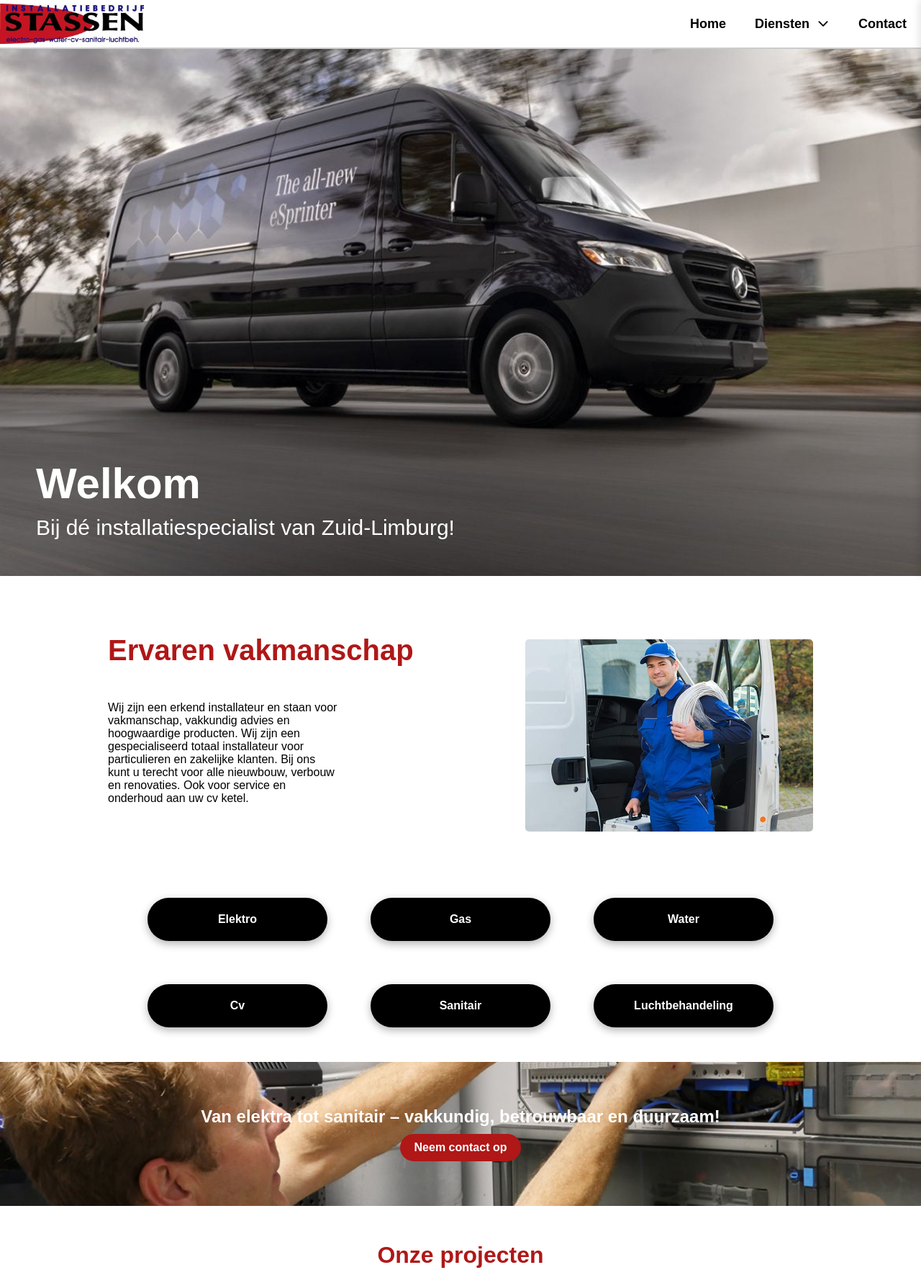
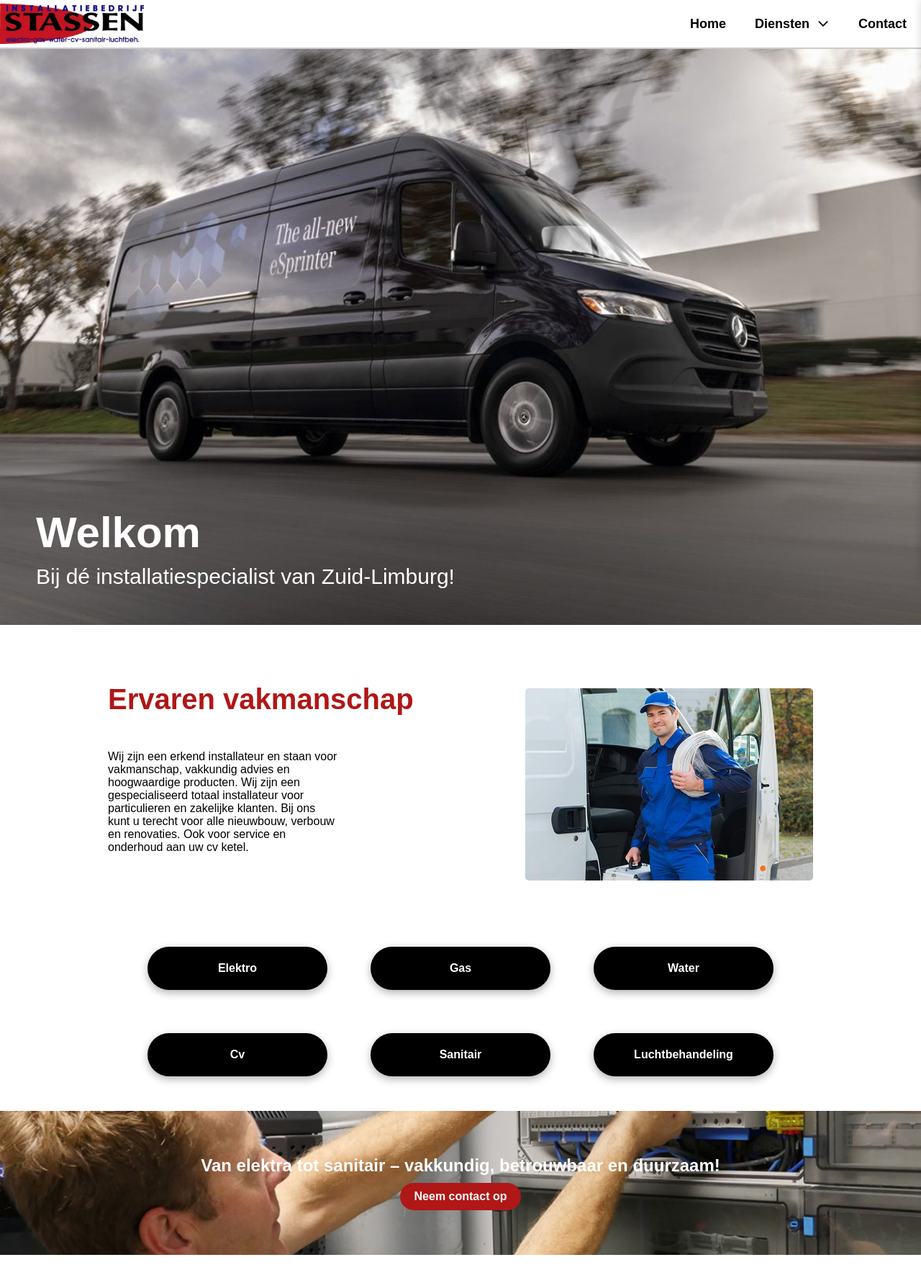
Before and after one commit to Parisxx/installatiebedrijf, a PHP site: page / in a window 1280 px wide. Shown: the top 1789 px of the page at 72% size. Run offline with PHP 8.4, Linux system fonts and the light colour scheme; data that the repository does not hold is empty.

Commit message:
refactor: fixed css errors and added coments

```diff
--- a/contact.php
+++ b/contact.php
@@ -61,10 +61,6 @@
         </ul>
     </div>
 
-    <br>
-    <br>
-    <br>
-
     <!-- Banner foto -->
 
     <div class="contact-banner">
@@ -95,6 +91,7 @@
         </form>
     </div>
 
+    <!-- Footer -->
 
     <footer>
         <div class="footer-row">
--- a/form.php
+++ b/form.php
@@ -14,9 +14,8 @@ if ($_SERVER["REQUEST_METHOD"] === "POST") {
     $zipcode = trim($_POST['zipcode']);
     $recaptcha_response = $_POST['g-recaptcha-response'];
 
-
+    // reCAPTCHA
     $secret_key = '6LfY_hMrAAAAAGf0GREw7at2UBAEmMxe4osBUO76';
-
 
     $recaptcha_url = 'https://www.google.com/recaptcha/api/siteverify';
     $response = file_get_contents($recaptcha_url . '?secret=' . $secret_key . '&response=' . $recaptcha_response);
@@ -27,11 +26,13 @@ if ($_SERVER["REQUEST_METHOD"] === "POST") {
             $timestamp = date("Y-m-d H:i:s");
 
             try {
+                // Insert into database
                 $stmt = $pdo->prepare("INSERT INTO emails (message, timestamp) VALUES (:message, :timestamp)");
                 $stmt->bindParam(':message', $message);
                 $stmt->bindParam(':timestamp', $timestamp);
                 $stmt->execute();
 
+                // Send email
                 $mail = new PHPMailer(true);
                 $mail->isSMTP();
                 $mail->Host = 'smtp.gmail.com';
--- a/index.css
+++ b/index.css
@@ -31,7 +31,7 @@
 /* Navbar */
 
 .navbar {
-    position: fixed;
+    /* position: fixed; */
     width: 100%;
     background: rgba(255, 255, 255);
     padding: 5px 0;
@@ -483,6 +483,7 @@
     justify-content: space-between;
     flex-wrap: wrap;
     margin-bottom: 8rem;
+    margin-top: 0px;
 }
 
 .service-container h1 {
@@ -490,6 +491,7 @@
     font-size: 28px;
     margin-bottom: 20px;
     flex: 1 1 100%;
+    margin-top: 3em;
 }
 
 .service-container p {
--- a/index.php
+++ b/index.php
@@ -79,7 +79,9 @@ $projects = $stmt->fetchAll(PDO::FETCH_ASSOC);
         </div>
     </header>
 
-    <section class="content-section">
+    <!-- introduction section -->
+
+    <div class="content-section">
         <div class="content-text">
             <h2>Ervaren vakmanschap</h2>
             <p>Wij zijn een erkend installateur en staan voor vakmanschap, vakkundig advies en hoogwaardige producten.
@@ -90,7 +92,9 @@ $projects = $stmt->fetchAll(PDO::FETCH_ASSOC);
         <div class="content-image">
             <img src="src/img/men_blue.png" alt="Description of the image" class="service-img">
         </div>
-    </section>
+</div>
+
+    <!-- Service buttons -->
 
     <div class="wrapper">
         <div class="button-container">
@@ -103,12 +107,16 @@ $projects = $stmt->fetchAll(PDO::FETCH_ASSOC);
         </div>
     </div>
 
-    <section class="banner">
+    <!-- Contact us banner -->
+
+    <div class="banner">
         <div class="banner-content">
             <h2>Van elektra tot sanitair – vakkundig, betrouwbaar en duurzaam!</h2>
             <a href="contact.php" class="banner-button">Neem contact op</a>
         </div>
-    </section>
+</div>
+
+    <!-- project carousel -->
 
     <div class="projects">
         <h2 id="projects" class="title">Onze projecten</h2>
@@ -141,12 +149,15 @@ $projects = $stmt->fetchAll(PDO::FETCH_ASSOC);
         </div>
     </div>
 
+    <!-- certificates section -->
 
     <div class="image-row">
         <img class="image-left" src="src/img/certficaat_1.png" alt="">
         <img class="image-right" src="src/img/certficaat_2.png" alt="">
     </div>
 
+
+    <!-- Footer -->
     <footer>
         <div class="footer-row">
             <h3>Installatiebedrijf Stassen</h3>
--- a/services.php
+++ b/services.php
@@ -81,17 +81,13 @@ if (!$service) {
 
     <!-- Service section -->
 
-  <br>
-  <br>
-  <br>
-
-
     <div class="service-container">
         <h1><?php echo htmlspecialchars($service['title']); ?></h1>
         <img src="src/img/<?php echo htmlspecialchars($service['image']); ?>" alt="<?php echo htmlspecialchars($service['title']); ?>" class="service-img">
         <p><?php echo nl2br(htmlspecialchars($service['description'])); ?></p>
     </div>
 
+    <!-- Footer -->
 
     <footer>
         <div class="footer-row">
```
